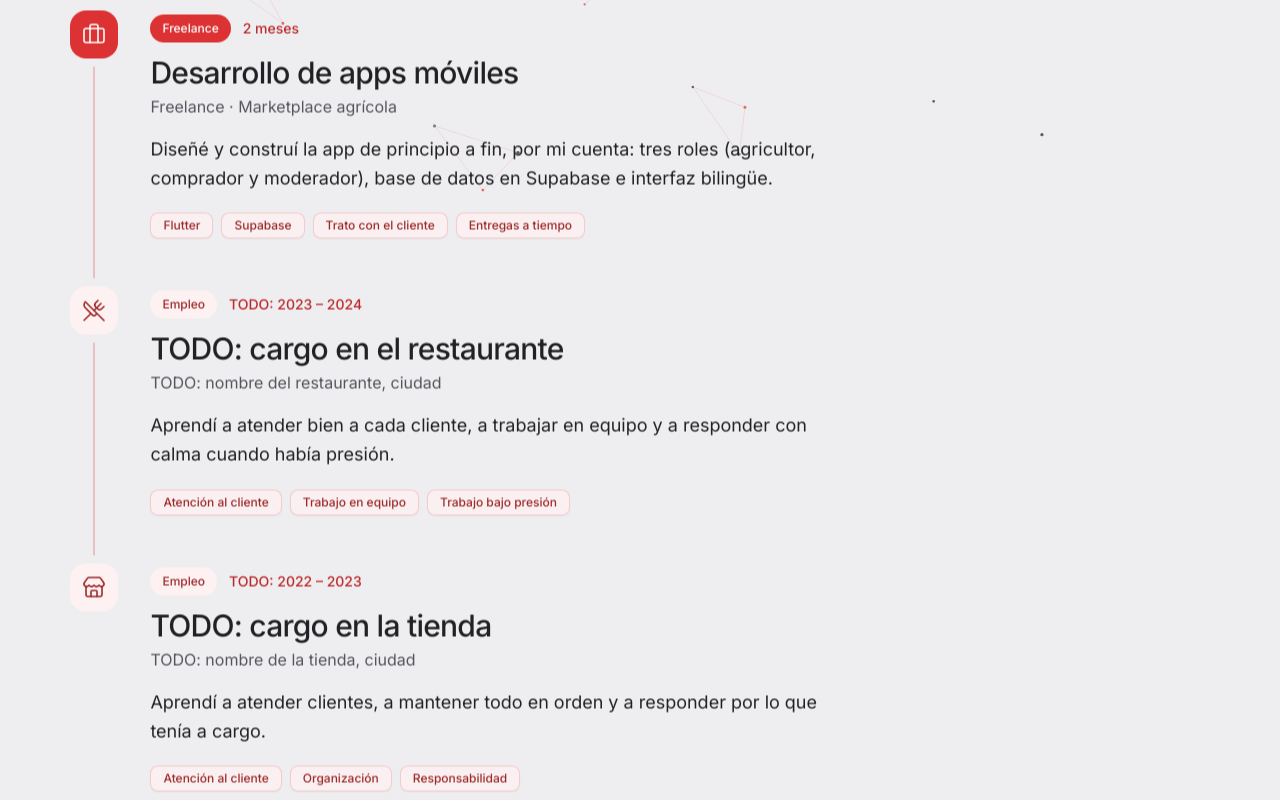
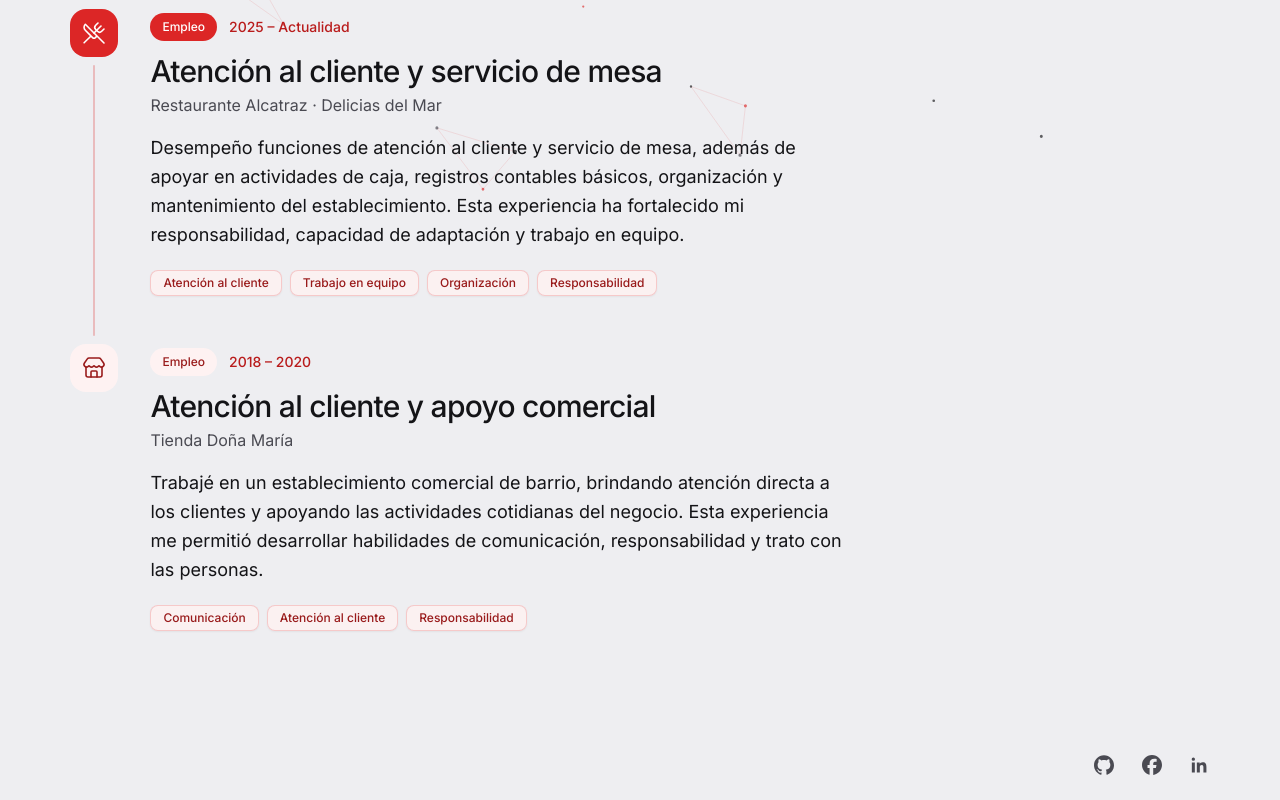
Before and after one commit to Xander-JS/portafolio, a Next.js app: page /experience in a window 1280 px wide. Shown: the part 560-1360 px from the top of the page. Built offline with nearby package versions, Linux system fonts and the light colour scheme.

Commit message:
actualizar registros reales de experiencia laboral y formación académica

```diff
--- a/data/experience.ts
+++ b/data/experience.ts
@@ -1,56 +1,38 @@
 import type { AcademicItem, Seminar, WorkItem } from "./types";
 
-// Fill every TODO. The first work item is listed first.
 export const work: WorkItem[] = [
-  {
-    id: "marketplace",
-    kind: "freelance",
-    icon: "briefcase",
-    role: { es: "Desarrollo de apps móviles", en: "Mobile App Developer" },
-    place: { es: "Freelance · Marketplace agrícola", en: "Freelance · Agricultural Marketplace" },
-    period: { es: "2 meses", en: "2 months" }, // TODO: add the dates, e.g. "Mar – Abr 2025"
-    summary: {
-      es: "Diseñé y construí la app de principio a fin, por mi cuenta: tres roles (agricultor, comprador y moderador), base de datos en Supabase e interfaz bilingüe.",
-      en: "Designed and built the app end to end on my own: three roles (farmer, buyer and moderator), a Supabase backend and a bilingual interface.",
-    },
-    skills: [
-      { es: "Flutter", en: "Flutter" },
-      { es: "Supabase", en: "Supabase" },
-      { es: "Trato con el cliente", en: "Client communication" },
-      { es: "Entregas a tiempo", en: "On-time delivery" },
-    ],
-  },
   {
     id: "restaurant",
     kind: "job",
     icon: "utensils",
-    role: { es: "TODO: cargo en el restaurante", en: "TODO: restaurant role" },
-    place: { es: "TODO: nombre del restaurante, ciudad", en: "TODO: restaurant name, city" },
-    period: { es: "TODO: 2023 – 2024", en: "TODO: 2023 – 2024" },
+    role: { es: "Atención al cliente y servicio de mesa", en: "Customer Service & Table Service" },
+    place: { es: "Restaurante Alcatraz · Delicias del Mar", en: "Restaurante Alcatraz · Delicias del Mar" },
+    period: { es: "2025 – Actualidad", en: "2025 – Present" },
     summary: {
-      es: "Aprendí a atender bien a cada cliente, a trabajar en equipo y a responder con calma cuando había presión.",
-      en: "I learned to serve every customer well, to work as a team and to stay calm under pressure.",
+      es: "Desempeño funciones de atención al cliente y servicio de mesa, además de apoyar en actividades de caja, registros contables básicos, organización y mantenimiento del establecimiento. Esta experiencia ha fortalecido mi responsabilidad, capacidad de adaptación y trabajo en equipo.",
+      en: "I perform customer service and table service duties, while also supporting cashier operations, basic accounting records, organization, and maintenance of the establishment. This experience has strengthened my responsibility, adaptability, and teamwork.",
     },
     skills: [
       { es: "Atención al cliente", en: "Customer service" },
       { es: "Trabajo en equipo", en: "Teamwork" },
-      { es: "Trabajo bajo presión", en: "Working under pressure" },
+      { es: "Organización", en: "Organization" },
+      { es: "Responsabilidad", en: "Responsibility" },
     ],
   },
   {
     id: "store",
     kind: "job",
     icon: "store",
-    role: { es: "TODO: cargo en la tienda", en: "TODO: store role" },
-    place: { es: "TODO: nombre de la tienda, ciudad", en: "TODO: store name, city" },
-    period: { es: "TODO: 2022 – 2023", en: "TODO: 2022 – 2023" },
+    role: { es: "Atención al cliente y apoyo comercial", en: "Customer Service & Store Support" },
+    place: { es: "Tienda Doña María", en: "Tienda Doña María" },
+    period: { es: "2018 – 2020", en: "2018 – 2020" },
     summary: {
-      es: "Aprendí a atender clientes, a mantener todo en orden y a responder por lo que tenía a cargo.",
-      en: "I learned to serve customers, keep everything in order and own what I was responsible for.",
+      es: "Trabajé en un establecimiento comercial de barrio, brindando atención directa a los clientes y apoyando las actividades cotidianas del negocio. Esta experiencia me permitió desarrollar habilidades de comunicación, responsabilidad y trato con las personas.",
+      en: "I worked in a neighborhood retail store, providing direct customer service and supporting day-to-day business operations. This experience helped me develop communication skills, responsibility, and interpersonal skills.",
     },
     skills: [
+      { es: "Comunicación", en: "Communication" },
       { es: "Atención al cliente", en: "Customer service" },
-      { es: "Organización", en: "Organization" },
       { es: "Responsabilidad", en: "Responsibility" },
     ],
   },
@@ -59,19 +41,30 @@ export const work: WorkItem[] = [
 export const academic: AcademicItem[] = [
   {
     id: "degree",
-    title: { es: "Estudiante de Ingeniería de Software · 5.º semestre", en: "Software Engineering student · 5th semester" },
-    place: { es: "TODO: nombre de la universidad", en: "TODO: university name" },
-    period: { es: "TODO: 2023 – presente", en: "TODO: 2023 – present" },
+    title: { es: "Ingeniería de Software · 5.º semestre", en: "Software Engineering · 5th semester" },
+    place: { es: "Universidad Cooperativa de Colombia", en: "Universidad Cooperativa de Colombia" },
+    period: { es: "En curso", en: "In progress" },
     summary: {
-      es: "Formación en desarrollo de software, diseño de interfaces y arquitectura de lenguajes de programación.",
-      en: "Training in software development, interface design and programming language architecture.",
+      es: "Actualmente curso el quinto semestre de Ingeniería de Software, donde he adquirido conocimientos en programación, arquitectura de software, bases de datos y diseño de sistemas, aplicándolos en el desarrollo de proyectos tecnológicos.",
+      en: "I am currently in the fifth semester of Software Engineering, where I have gained knowledge in programming, software architecture, databases, and systems design, applying it to the development of technological projects.",
+    },
+    skills: [
+      { es: "Programación", en: "Programming" },
+      { es: "Arquitectura de software", en: "Software architecture" },
+      { es: "Bases de datos", en: "Databases" },
+      { es: "Desarrollo de aplicaciones", en: "Application development" },
+    ],
+  },
+  {
+    id: "independent",
+    title: { es: "Proyectos académicos y desarrollo independiente", en: "Academic projects & independent development" },
+    place: { es: "Desarrollo web, móvil e IA aplicada", en: "Web, mobile & applied AI development" },
+    period: { es: "En curso", en: "Ongoing" },
+    summary: {
+      es: "He desarrollado aplicaciones web y móviles utilizando diferentes lenguajes, frameworks y sistemas de bases de datos. Complemento mis conocimientos con herramientas de inteligencia artificial para mejorar mis procesos de desarrollo, explorar nuevas tecnologías y construir soluciones funcionales.",
+      en: "I have built web and mobile applications using different languages, frameworks, and database systems. I complement my skills with artificial intelligence tools to improve my development workflows, explore new technologies, and build functional solutions.",
     },
   },
 ];
 
-// TODO: one entry per seminar you attended. Delete the placeholders you don't need.
-export const seminars: Seminar[] = [
-  { id: "s1", name: { es: "TODO: nombre del seminario", en: "TODO: seminar name" }, topic: { es: "TODO: tema", en: "TODO: topic" }, date: "TODO: 2025-03" },
-  { id: "s2", name: { es: "TODO: nombre del seminario", en: "TODO: seminar name" }, topic: { es: "TODO: tema", en: "TODO: topic" }, date: "TODO: 2025-05" },
-  { id: "s3", name: { es: "TODO: nombre del seminario", en: "TODO: seminar name" }, topic: { es: "TODO: tema", en: "TODO: topic" }, date: "TODO: 2025-09" },
-];
+export const seminars: Seminar[] = [];
```
